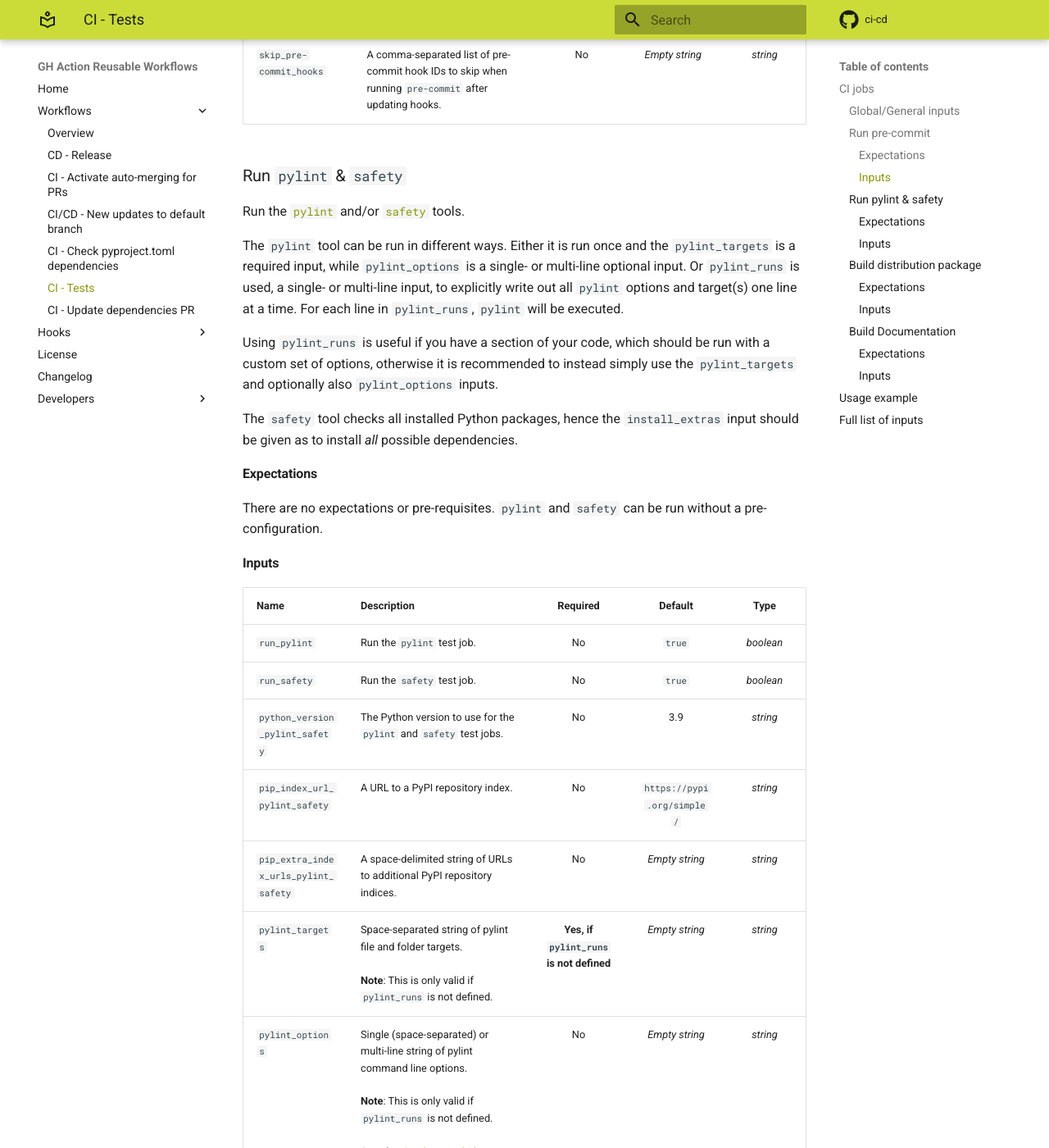
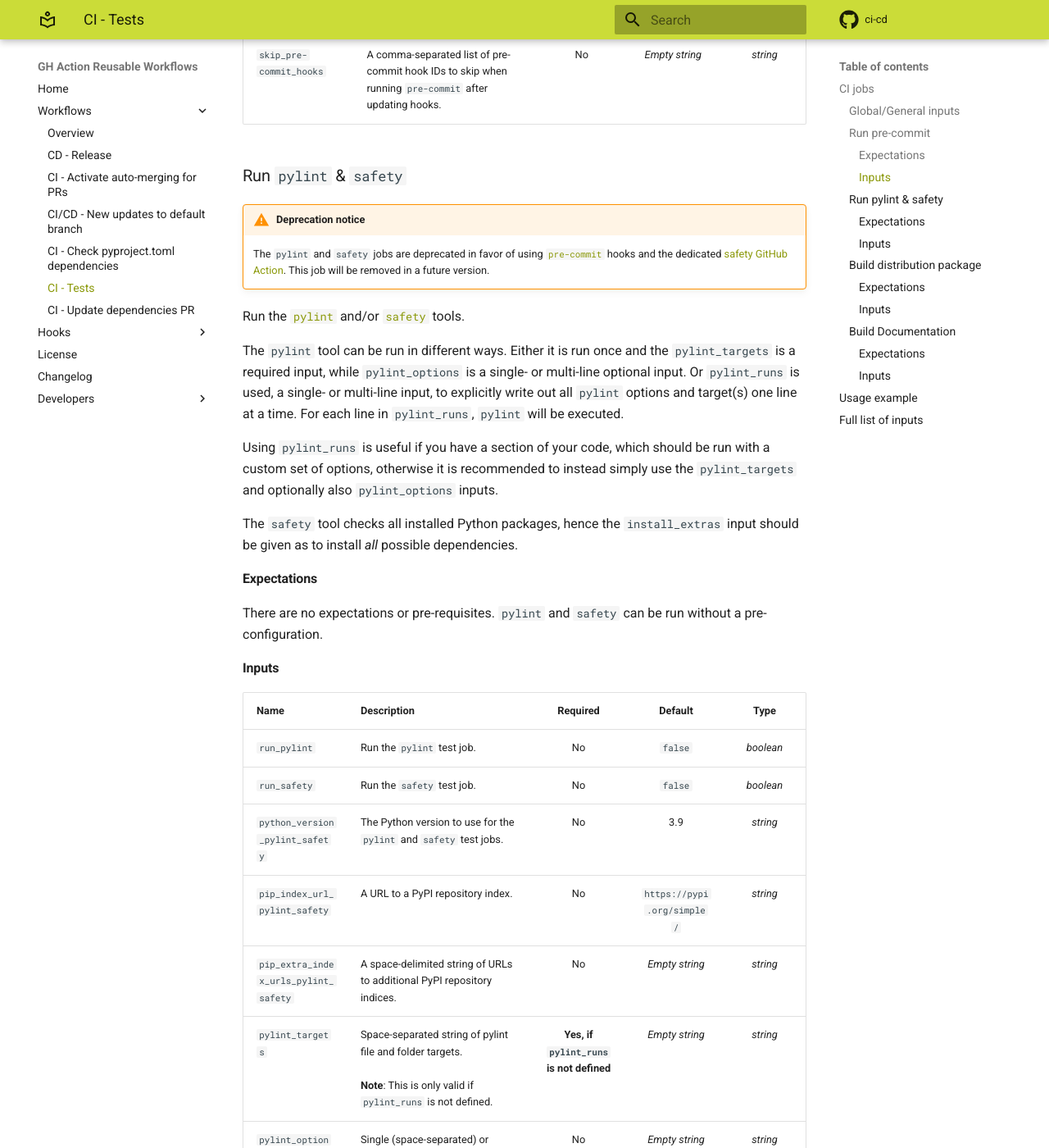
Before and after one commit to SemanticMatter/ci-cd, an MkDocs documentation site: the page built from docs/workflows/ci_tests.md, in a window 1280 px wide and 1400 px high, scrolled down 1648 px. Shown: the whole window at 82% size. Built offline with MkDocs 1.6.1 and Material for MkDocs 9.7.7, drawn with Linux system fonts in a browser that asks for light colours; comment, search, counter and statistics services are not loaded; the version menu is left out; some of the changed text lies outside the part shown.

Commit message:
Deprecate the pylint+safety CI tests job (#338)
* Deprecate the pylint+safety CI tests job

The latest safety CLI has a dedicated GitHub Action one can use instead
(the 'safety check' has been deprecated and 'safety scan' requires a
user).
Pylint is not longer being used in general in favor of ruff.

* Add deprecation warning to the job itself

```diff
--- a/docs/workflows/ci_tests.md
+++ b/docs/workflows/ci_tests.md
@@ -46,6 +46,10 @@ This job **should not be run** _if_ the repository does not implement `pre-commi
 
 ### Run `pylint` & `safety`
 
+!!! warning "Deprecation notice"
+    The `pylint` and `safety` jobs are deprecated in favor of using [`pre-commit`](https://pre-commit.com) hooks and the dedicated [safety GitHub Action](https://docs.safetycli.com/safety-docs/installation/github-actions).
+    This job will be removed in a future version.
+
 Run the [`pylint`](https://pylint.pycqa.org/) and/or [`safety`](https://github.com/pyupio/safety) tools.
 
 The `pylint` tool can be run in different ways.
@@ -66,8 +70,8 @@ There are no expectations or pre-requisites.
 
 | **Name** | **Description** | **Required** | **Default** | **Type** |
 |:--- |:--- |:---:|:---:|:---:|
-| `run_pylint` | Run the `pylint` test job. | No | `true` | _boolean_ |
-| `run_safety` | Run the `safety` test job. | No | `true` | _boolean_ |
+| `run_pylint` | Run the `pylint` test job. | No | `false` | _boolean_ |
+| `run_safety` | Run the `safety` test job. | No | `false` | _boolean_ |
 | `python_version_pylint_safety` | The Python version to use for the `pylint` and `safety` test jobs. | No | 3.9 | _string_ |
 | `pip_index_url_pylint_safety` | A URL to a PyPI repository index. | No | `https://pypi.org/simple/` | _string_ |
 | `pip_extra_index_urls_pylint_safety` | A space-delimited string of URLs to additional PyPI repository indices. | No | _Empty string_ | _string_ |
@@ -237,15 +241,15 @@ See also [General information](index.md#general-information).
 | `pip_index_url_pre-commit` | A URL to a PyPI repository index. | No | `https://pypi.org/simple/` | _string_ |
 | `pip_extra_index_urls_pre-commit` | A space-delimited string of URLs to additional PyPI repository indices. | No | _Empty string_ | _string_ |
 | `skip_pre-commit_hooks` | A comma-separated list of pre-commit hook IDs to skip when running `pre-commit` after updating hooks. | No | _Empty string_ | _string_ |
-| `run_pylint` | Run the `pylint` test job. | No | `true` | _boolean_ |
-| `run_safety` | Run the `safety` test job. | No | `true` | _boolean_ |
-| `python_version_pylint_safety` | The Python version to use for the `pylint` and `safety` test jobs. | No | 3.9 | _string_ |
-| `pip_index_url_pylint_safety` | A URL to a PyPI repository index. | No | `https://pypi.org/simple/` | _string_ |
-| `pip_extra_index_urls_pylint_safety` | A space-delimited string of URLs to additional PyPI repository indices. | No | _Empty string_ | _string_ |
-| `pylint_targets` | Space-separated string of pylint file and folder targets.</br></br>**Note**: This is only valid if `pylint_runs` is not defined. | **Yes, if `pylint_runs` is not defined** | _Empty string_ | _string_ |
-| `pylint_options` | Single (space-separated) or multi-line string of pylint command line options.</br></br>**Note**: This is only valid if `pylint_runs` is not defined. | No | _Empty string_ | _string_ |
-| `pylint_runs` | Single or multi-line string with each line representing a separate pylint run/execution. This should include all desired options and targets.</br></br>**Important**: The inputs `pylint_options` and `pylint_targets` will be ignored if this is defined. | No | _Empty string_ | _string_ |
-| `safety_options` | Single (space-separated) or multi-line string of safety command line options. | No | _Empty string_ | _string_ |
+| `run_pylint` | **_Deprecated_** Run the `pylint` test job. | No | `false` | _boolean_ |
+| `run_safety` | **_Deprecated_** Run the `safety` test job. | No | `false` | _boolean_ |
+| `python_version_pylint_safety` | **_Deprecated_** The Python version to use for the `pylint` and `safety` test jobs. | No | 3.9 | _string_ |
+| `pip_index_url_pylint_safety` | **_Deprecated_** A URL to a PyPI repository index. | No | `https://pypi.org/simple/` | _string_ |
+| `pip_extra_index_urls_pylint_safety` | **_Deprecated_** A space-delimited string of URLs to additional PyPI repository indices. | No | _Empty string_ | _string_ |
+| `pylint_targets` | **_Deprecated_** Space-separated string of pylint file and folder targets.</br></br>**Note**: This is only valid if `pylint_runs` is not defined. | **Yes, if `pylint_runs` is not defined** | _Empty string_ | _string_ |
+| `pylint_options` | **_Deprecated_** Single (space-separated) or multi-line string of pylint command line options.</br></br>**Note**: This is only valid if `pylint_runs` is not defined. | No | _Empty string_ | _string_ |
+| `pylint_runs` | **_Deprecated_** Single or multi-line string with each line representing a separate pylint run/execution. This should include all desired options and targets.</br></br>**Important**: The inputs `pylint_options` and `pylint_targets` will be ignored if this is defined. | No | _Empty string_ | _string_ |
+| `safety_options` | **_Deprecated_** Single (space-separated) or multi-line string of safety command line options. | No | _Empty string_ | _string_ |
 | `run_build_package` | Run the `build package` test job. | No | `true` | _boolean_ |
 | `python_version_package` | The Python version to use for the `build package` test job. | No | 3.9 | _string_ |
 | `pip_index_url_package` | A URL to a PyPI repository index. | No | `https://pypi.org/simple/` | _string_ |
```
Also changed, not shown: 2 other files.
